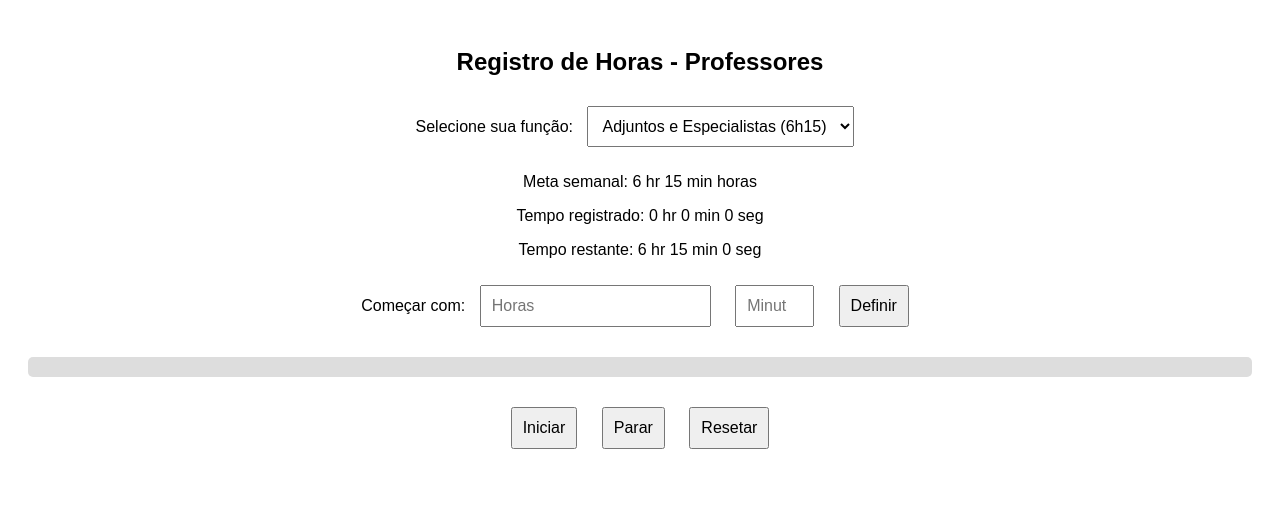
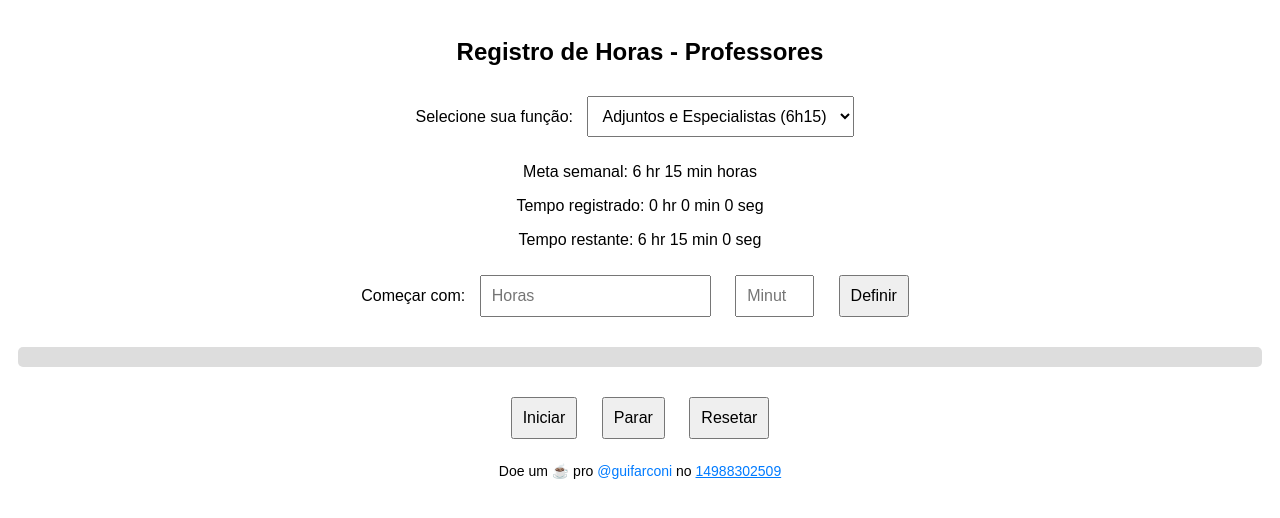
Before and after one commit to farconi/registro-horas, a plain HTML site: page index.html in a window 1280 px wide. Drawn offline with Linux system fonts and the light colour scheme.

Commit message:
Update index.html
instagram link and pix donation

```diff
--- a/index.html
+++ b/index.html
@@ -5,10 +5,13 @@
     <meta name="viewport" content="width=device-width, initial-scale=1.0">
     <title>Registro de Horas</title>
     <style>
-        body { font-family: Arial, sans-serif; text-align: center; padding: 20px; }
+        body { font-family: Arial, sans-serif; text-align: center; padding: 10px; }
         select, button, input { margin: 10px; padding: 10px; font-size: 16px; }
         .progress-container { width: 100%; background-color: #ddd; border-radius: 5px; margin: 20px 0; }
         .progress-bar { height: 20px; width: 0%; background-color: #4caf50; border-radius: 5px; }
+        .donate { font-size: 14px; margin-bottom: 5px; }
+        .donate a { text-decoration: none; color: #007bff; }
+        .donate a:hover { text-decoration: underline; }
     </style>
 </head>
 <body>
@@ -37,6 +40,8 @@
     <button onclick="iniciar()">Iniciar</button>
     <button onclick="parar()">Parar</button>
     <button onclick="resetar()">Resetar</button>
+
+    <p class="donate">Doe um ☕ pro <a href="https://www.instagram.com/guifarconi/" target="_blank">@guifarconi</a> no <span id="pix" style="cursor: pointer; color: #007bff; text-decoration: underline;" onclick="copiarPix()">14988302509</span></p>
 
     <script async src="https://pagead2.googlesyndication.com/pagead/js/adsbygoogle.js"></script>
     <ins class="adsbygoogle"
@@ -119,6 +124,12 @@
             atualizarTempo();
         }
 
+        function copiarPix() {
+            navigator.clipboard.writeText("14988302509").then(() => {
+                alert("Número de Pix copiado");
+            });
+        }
+
         funcaoSelect.addEventListener("change", atualizarMeta);
         atualizarMeta();
     </script>
```
